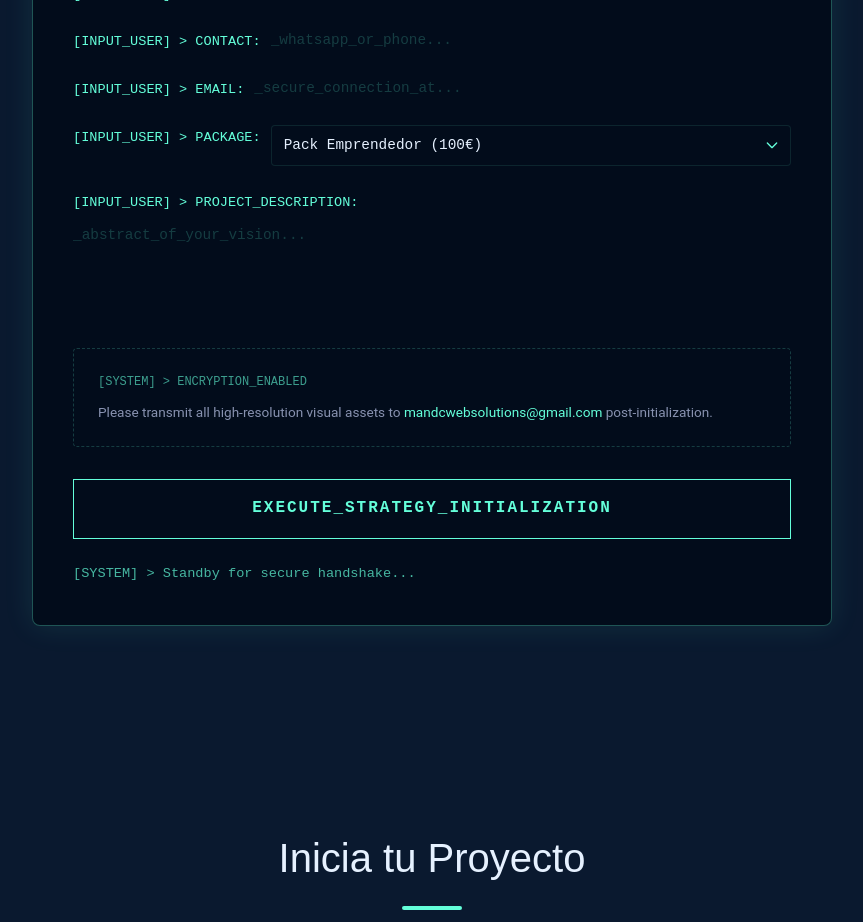
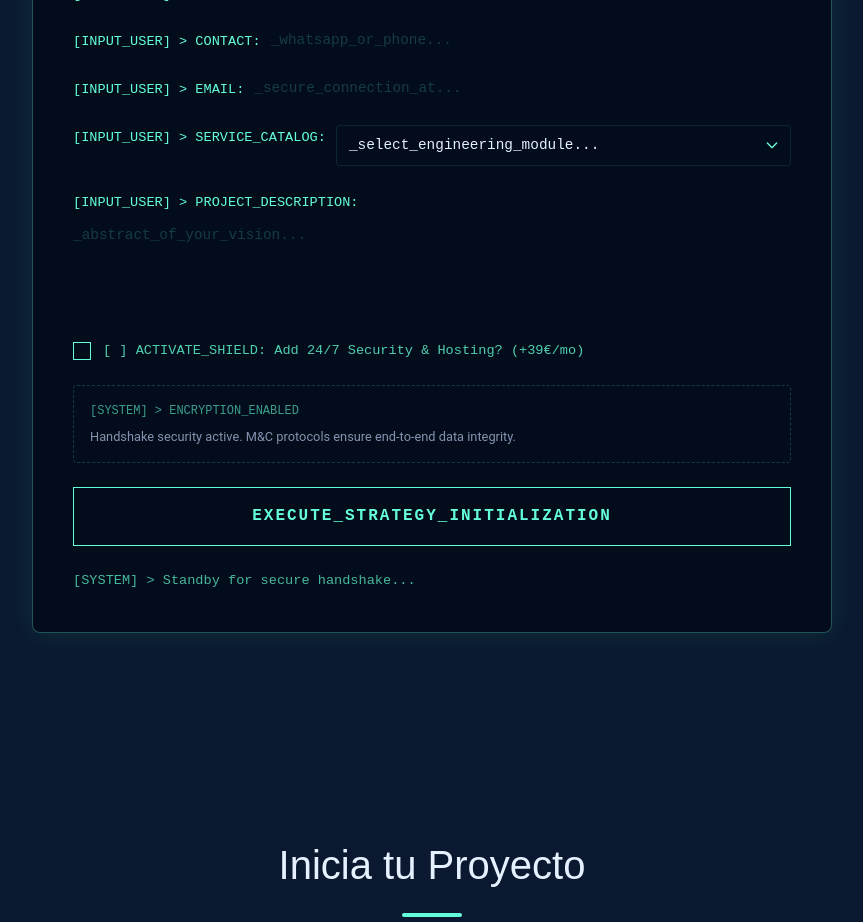
Before and after one commit to markusx5622/mc-websolutions-v2, a Next.js app: page / in a window 1280 px wide. Shown: the part 7080-8002 px from the top of the page, without its empty margins (208-1071 px from the left). Built offline with nearby package versions, Linux system fonts and the light colour scheme.

Commit message:
🏁 Mission Critical: Injected Juan's Service Catalog and Finalized Terminal Success Logic

```diff
--- a/src/app/globals.css
+++ b/src/app/globals.css
@@ -1079,11 +1079,23 @@ select.terminal-input {
     padding: 8px 12px;
 }
 
-select.terminal-input option {
+select.terminal-input optgroup {
     background-color: #020C1B;
     color: var(--accent);
     font-family: var(--font-mono);
-    padding: 10px;
+    font-weight: 800;
+    font-style: normal;
+    text-transform: uppercase;
+    letter-spacing: 1px;
+    padding: 10px 0;
+    border-bottom: 1px dashed rgba(100, 255, 218, 0.1);
+}
+
+select.terminal-input option {
+    background-color: #020C1B;
+    color: var(--text-main);
+    font-family: var(--font-mono);
+    padding: 12px;
 }
 
 .terminal-input::placeholder {
@@ -1126,6 +1138,29 @@ select.terminal-input option {
 }
 
 /* Success Progress Bar Styling */
+.terminal-window.terminal-success-neon {
+    border-color: #00ff7f;
+    box-shadow: 0 0 30px rgba(0, 255, 127, 0.2);
+}
+
+.terminal-success-neon .terminal-header {
+    background: rgba(0, 255, 127, 0.05);
+    border-bottom: 1px solid rgba(0, 255, 127, 0.2);
+}
+
+.terminal-success-neon .terminal-title {
+    color: #00ff7f;
+}
+
+.terminal-success-neon .success-progress-fill {
+    background: #00ff7f;
+    box-shadow: 0 0 10px rgba(0, 255, 127, 0.5);
+}
+
+.terminal-success-neon .success-terminal-log {
+    color: #00ff7f;
+}
+
 .success-progress-container {
     margin: 2rem 0;
     font-family: var(--font-mono);
@@ -1172,6 +1207,48 @@ select.terminal-input option {
     100% { opacity: 1; transform: translateX(0); }
 }
 
+/* Terminal Checkbox */
+.terminal-checkbox-wrapper {
+    display: flex;
+    align-items: center;
+    gap: 12px;
+    cursor: pointer;
+    margin: 1.5rem 0;
+    font-family: var(--font-mono);
+}
+
+.terminal-checkbox {
+    appearance: none;
+    width: 18px;
+    height: 18px;
+    border: 1px solid var(--accent);
+    background: transparent;
+    cursor: pointer;
+    position: relative;
+    transition: all 0.2s;
+}
+
+.terminal-checkbox:checked {
+    background: var(--accent);
+}
+
+.terminal-checkbox:checked::after {
+    content: 'X';
+    position: absolute;
+    top: 50%;
+    left: 50%;
+    transform: translate(-50%, -50%);
+    color: var(--bg-color);
+    font-size: 12px;
+    font-weight: 800;
+}
+
+.terminal-checkbox-label {
+    font-size: 0.85rem;
+    color: var(--accent);
+    opacity: 0.8;
+}
+
 @media (max-width: 600px) {
     .terminal-row {
         flex-direction: column;
--- a/src/app/page.tsx
+++ b/src/app/page.tsx
@@ -578,9 +578,9 @@ export default function Home() {
           <p style={{ textAlign: "center", color: "var(--text-muted)", marginBottom: "3rem", marginTop: "-2rem" }}>
             Cuéntanos tu idea y sube tus archivos. Nos pondremos en contacto en menos de 24h.
           </p>
-          <div className="terminal-window">
+          <div className={`terminal-window ${isSubmitted ? 'terminal-success-neon' : ''}`}>
             <div className="terminal-header">
-              <div className="terminal-title">[COMMAND_PROMPT: BRIEFING_INIT_V.01]</div>
+              <div className="terminal-title">{isSubmitted ? '[SYSTEM_REPORT: SUCCESS]' : '[COMMAND_PROMPT: BRIEFING_INIT_V.01]'}</div>
               <div className="terminal-controls">
                 <div className="terminal-dot"></div>
                 <div className="terminal-dot"></div>
@@ -609,11 +609,22 @@ export default function Home() {
                   </div>
 
                   <div className="terminal-row">
-                    <span className="terminal-prompt">[INPUT_USER] &gt; PACKAGE:</span>
-                    <select name="paquete" defaultValue="emprendedor" className="terminal-input" style={{ cursor: 'pointer' }}>
-                      <option value="emprendedor">Pack Emprendedor (100€)</option>
-                      <option value="profesional">Pack Profesional (250€)</option>
-                      <option value="beca-uev">Beca M&C (Descuento Colega)</option>
+                    <span className="terminal-prompt">[INPUT_USER] &gt; SERVICE_CATALOG:</span>
+                    <select name="paquete" defaultValue="" className="terminal-input" style={{ cursor: 'pointer' }} required>
+                      <option value="" disabled>_select_engineering_module...</option>
+                      <optgroup label="[WEB_ENGINEERING]">
+                        <option value="web-basica">Web Básica: €299-€399 (48h)</option>
+                        <option value="web-profesional">Web Pro: €499-€799 (7d)</option>
+                        <option value="e-commerce">E-Commerce: €999+ (15d)</option>
+                      </optgroup>
+                      <optgroup label="[DATA_DASHBOARDS]">
+                        <option value="analytics-hub">Analytics Hub: €599+ (7d)</option>
+                        <option value="ai-integration">AI Pipeline: €899+ (10d)</option>
+                      </optgroup>
+                      <optgroup label="[BRAND_ID]">
+                        <option value="visual-identity">Visual Identity: €399+ (5d)</option>
+                        <option value="ui-ux-audit">UI/UX Engineering: €299 (48h)</option>
+                      </optgroup>
                     </select>
                   </div>
 
@@ -622,10 +633,15 @@ export default function Home() {
                     <textarea name="descripcion" rows={4} required placeholder="_abstract_of_your_vision..." className="terminal-input" style={{ resize: 'none' }}></textarea>
                   </div>
 
-                  <div style={{ margin: "2rem 0", padding: "1.5rem", border: "1px dashed rgba(100, 255, 218, 0.2)", borderRadius: "4px" }}>
-                    <p className="mono-text" style={{ fontSize: "0.75rem", color: "rgba(100, 255, 218, 0.6)", marginBottom: "10px" }}>[SYSTEM] &gt; ENCRYPTION_ENABLED</p>
-                    <p style={{ fontSize: "0.85rem", color: "var(--text-muted)", lineHeight: 1.5, margin: 0 }}>
-                      Please transmit all high-resolution visual assets to <a href="mailto:mandcwebsolutions@gmail.com" style={{ color: "var(--accent)" }}>mandcwebsolutions@gmail.com</a> post-initialization.
+                  <label className="terminal-checkbox-wrapper">
+                    <input type="checkbox" name="maintenance-shield" className="terminal-checkbox" />
+                    <span className="terminal-checkbox-label">[ ] ACTIVATE_SHIELD: Add 24/7 Security &amp; Hosting? (+39€/mo)</span>
+                  </label>
+
+                  <div style={{ margin: "1.5rem 0", padding: "1rem", border: "1px dashed rgba(100, 255, 218, 0.2)", borderRadius: "4px" }}>
+                    <p className="mono-text" style={{ fontSize: "0.75rem", color: "rgba(100, 255, 218, 0.6)", marginBottom: "5px" }}>[SYSTEM] &gt; ENCRYPTION_ENABLED</p>
+                    <p style={{ fontSize: "0.80rem", color: "var(--text-muted)", lineHeight: 1.5, margin: 0 }}>
+                      Handshake security active. M&amp;C protocols ensure end-to-end data integrity.
                     </p>
                   </div>
 
@@ -639,23 +655,24 @@ export default function Home() {
                 </form>
               ) : (
                 <div className="success-sequence">
-                  <div className="terminal-title" style={{ marginBottom: '1.5rem', color: '#64FFDA' }}>[SYSTEM_REPORT: SUCCESS]</div>
-
                   <div className="success-progress-container">
-                    <span className="success-progress-text">INITIALIZING_DECRYPTION_PROTOCOL... 100%</span>
+                    <span className="success-progress-text">HANDSHAKE_SEQUENCE... 100%</span>
                     <div className="success-progress-bar-wrapper">
                       <div className="success-progress-fill"></div>
                     </div>
                   </div>
 
                   <div className="success-terminal-log" style={{ animationDelay: '0.2s' }}>
-                    &gt; DATA_PACKET_SENT: TARGET_M&amp;C_SERVERS
+                    [SYSTEM] &gt; VALIDATING_DATA... DONE.
                   </div>
                   <div className="success-terminal-log" style={{ animationDelay: '0.4s' }}>
-                    &gt; ENCRYPTION_KEY: VERIFIED
+                    [SYSTEM] &gt; ENCRYPTING_BRIEFING... DONE.
                   </div>
                   <div className="success-terminal-log" style={{ animationDelay: '0.6s' }}>
-                    &gt; STATUS: CONNECTION_ESTABLISHED. WE WILL CONTACT YOU SHORTLY.<span className="terminal-cursor"></span>
+                    [SYSTEM] &gt; PACKET_SENT_TO_M&amp;C_SERVERS.
+                  </div>
+                  <div className="success-terminal-log" style={{ animationDelay: '0.8s', marginTop: '1rem' }}>
+                    [MESSAGE] &gt; ¡Recibido, Marc y Juan se pondrán en contacto contigo en menos de 24h!<span className="terminal-cursor"></span>
                   </div>
 
                   <div style={{ marginTop: '2.5rem', textAlign: 'center' }}>
@@ -664,7 +681,7 @@ export default function Home() {
                       className="mono-text"
                       style={{ background: 'transparent', border: 'none', cursor: 'pointer', textDecoration: 'underline', opacity: 0.6 }}
                     >
-                      RETURN_TO_TERMINAL_INPUT
+                      RETURN_TO_BASE_INTERFACE
                     </button>
                   </div>
                 </div>
```
